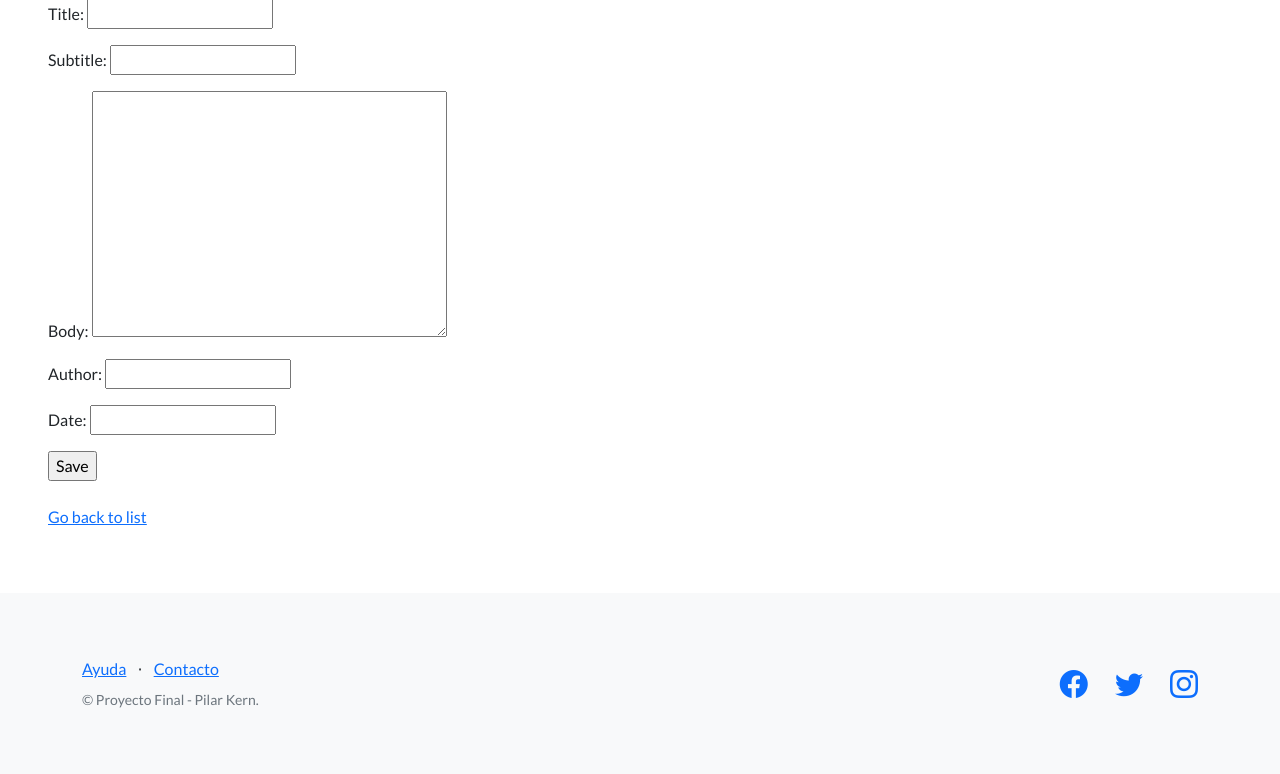
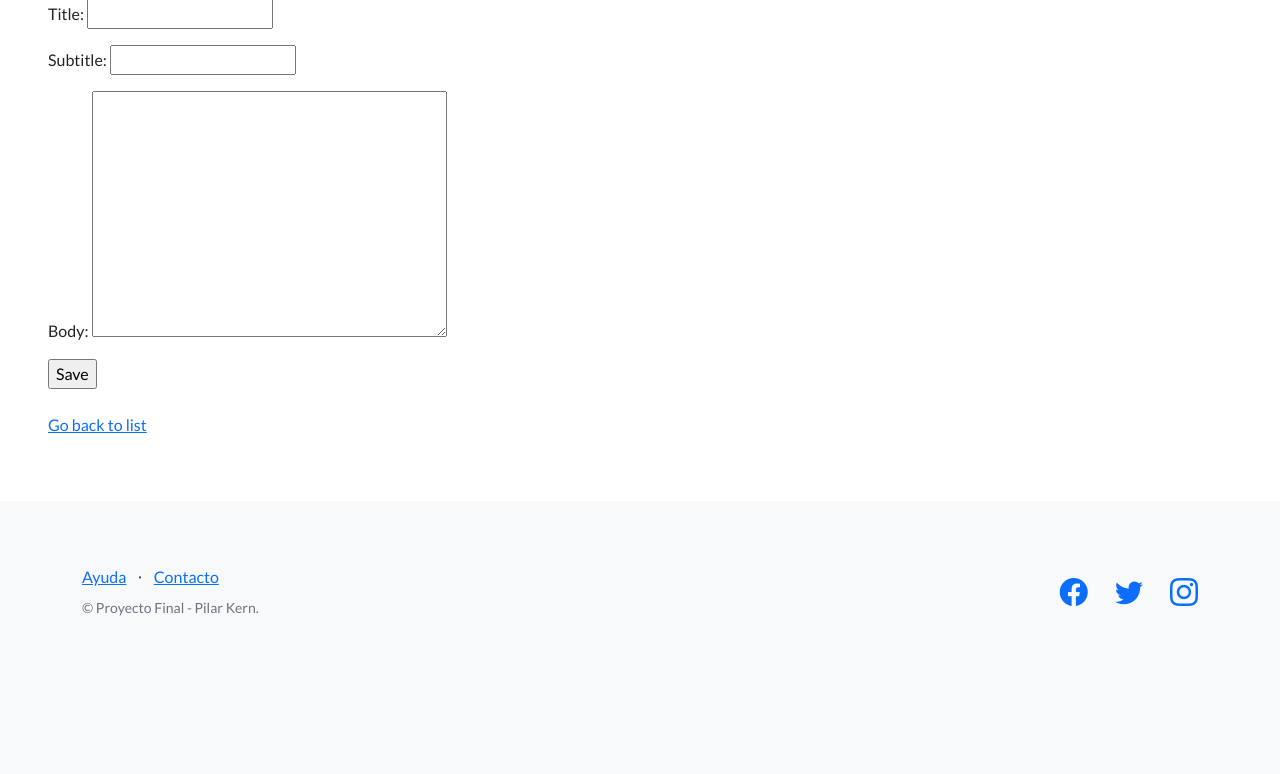
Before and after one commit to mpilarkern/Proyecto_Final_Kern, a Django app: page /blog/new-article/ in a window 1280 px wide. Shown: the part 137-911 px from the top of the page. After the commit the page ends 819 px from the top, so only its background shows below. Run offline with Django 4.2, Linux system fonts and the light colour scheme; the first user in the database is signed in; data comes from the database, SQL or seed files in the repository; some libraries are stand-ins or nearby versions.

Commit message:
mejoras en la creacion de artículos

```diff
--- a/blog/forms.py
+++ b/blog/forms.py
@@ -4,5 +4,3 @@ class ArticleForm(forms.Form):
     title = forms.CharField(max_length=64, required=True)
     subtitle = forms.CharField(max_length=256, required=False)
     body = forms.CharField(required=True)
-    author = forms.CharField(max_length=256, required=False)
-    date = forms.DateField(required=True)
--- a/blog/models.py
+++ b/blog/models.py
@@ -5,8 +5,7 @@ class Article(models.Model):
     title = models.CharField(max_length=64)
     subtitle = models.CharField(max_length=256, blank=True)
     body = models.TextField(blank=True)
-    author = models.CharField(max_length=256, blank=True)
-    date = models.DateField(null=True)
+    date = models.DateField(auto_now=True, null=True)
     creator = models.ForeignKey(User, on_delete=models.SET_NULL, null=True)
 
     def __str__(self):
--- a/blog/templates/blog/article_detail.html
+++ b/blog/templates/blog/article_detail.html
@@ -9,10 +9,10 @@
  <strong>Subtitle:</strong> {{object.subtitle}}
 </p>
 <p>
- <strong>Body:</strong> {{object.body}}
+ <strong>Review:</strong> {{object.body}}
 </p>
 <p>
- <strong>Author:</strong> {{object.author}}
+ <strong>Author:</strong> {{object.creator}}
 </p>
 <p>
  <strong>Date:</strong> {{object.date}}
--- a/blog/templates/blog/articles_list.html
+++ b/blog/templates/blog/articles_list.html
@@ -31,11 +31,7 @@
             {% for article in object_list %}
             <tr>
                 <td>{{ article.title }}</td>
-                {% if article.author == '' %}
-                <td>authorless</td>
-                {% else %}
-                <td>{{ article.author }}</td>
-                {% endif %}
+                <td>{{ article.creator }}</td>
                 <td>{{ article.date }}</td>
                 <td>
                     <a href="{% url 'read_article' article.id %}">Read</a>
--- a/blog/views.py
+++ b/blog/views.py
@@ -13,7 +13,7 @@ class ArticleListView(ListView):
 
 class ArticleCreateView(LoginRequiredMixin, CreateView):
      model = Article
-     fields = ('title', 'subtitle', 'body', 'author', 'date')
+     fields = ('title', 'subtitle', 'body')
      success_url = reverse_lazy('articles_list')
 
      def form_valid(self, form):
@@ -24,7 +24,7 @@ class ArticleCreateView(LoginRequiredMixin, CreateView):
 
 class ArticleUpdateView(LoginRequiredMixin, UpdateView):
      model = Article
-     fields = ('title', 'subtitle', 'body', 'author', 'date')
+     fields = ('title', 'subtitle', 'body')
      success_url = reverse_lazy('articles_list')
 
 class ArticleDetailView(DetailView):
```
Also changed, not shown: blog/migrations/0003_alter_article_date.py (added), blog/migrations/0004_remove_article_author.py (added), db.sqlite3.
